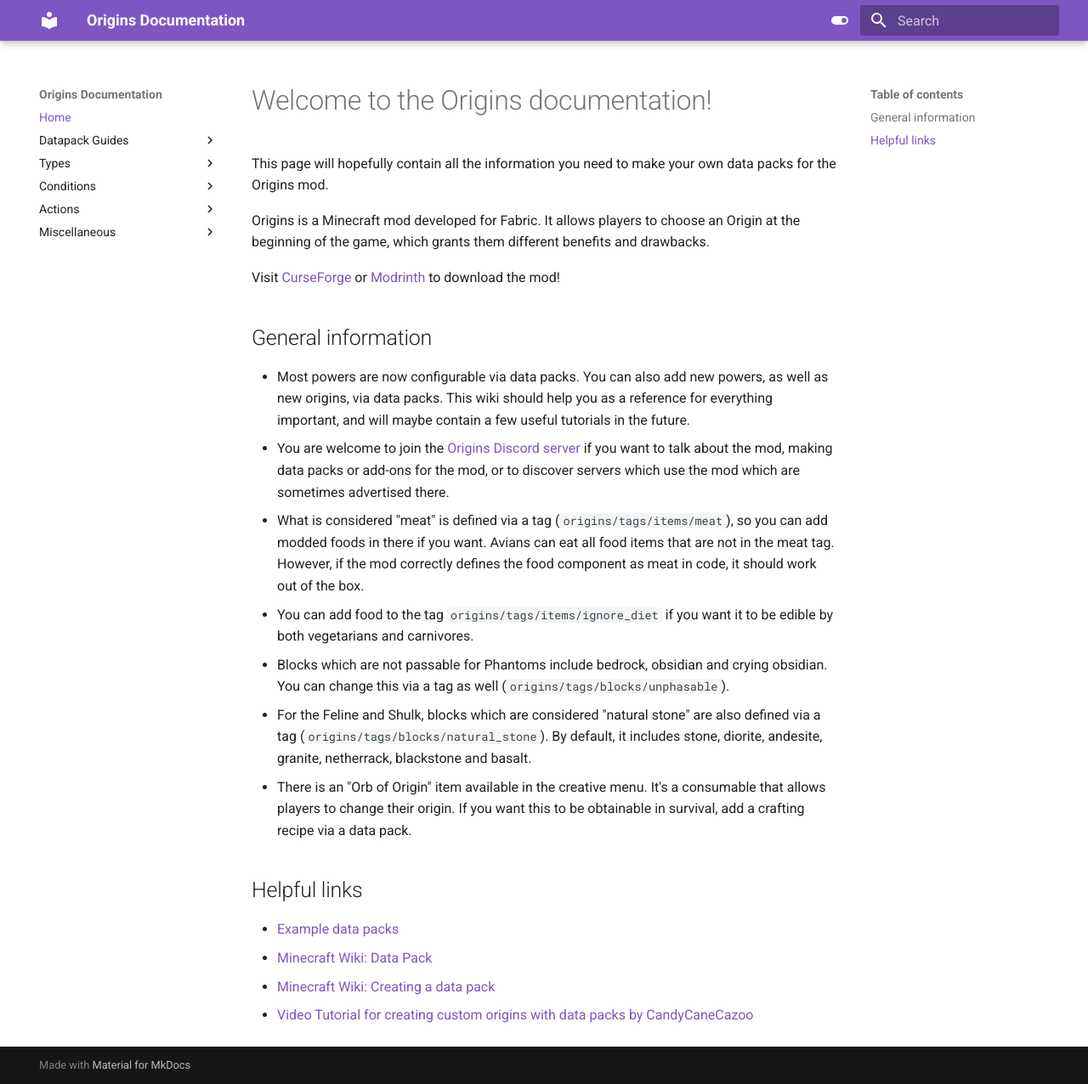
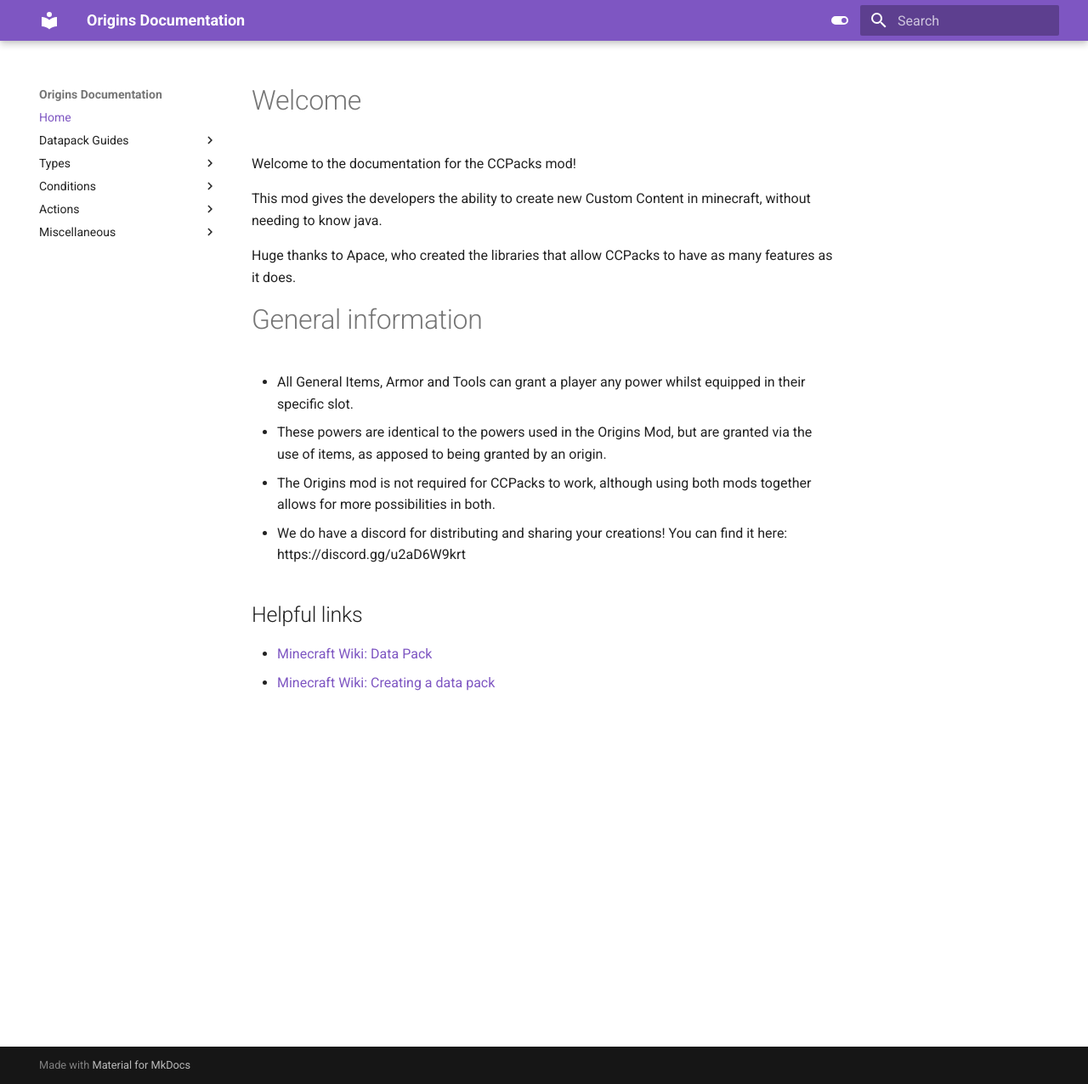
Before and after one commit to eggohito/CCPacks-Documentation, an MkDocs documentation site: the page built from docs/index.md, in a window 1280 px wide and 1276 px high. Shown: the whole window at 85% size. Built offline with MkDocs 1.6.1 and Material for MkDocs 9.7.7, drawn with Linux system fonts in a browser that asks for light colours.

Commit message:
Update index.md

```diff
--- a/docs/index.md
+++ b/docs/index.md
@@ -2,27 +2,21 @@
 title: Home
 date: 2021-04-04
 ---
-# Welcome to the Origins documentation!
+# Welcome
+Welcome to the documentation for the CCPacks mod!
 
-This page will hopefully contain all the information you need to make your own data packs for the Origins mod.
+This mod gives the developers the ability to create new Custom Content in minecraft, without needing to know java.
 
-Origins is a Minecraft mod developed for Fabric. It allows players to choose an Origin at the beginning of the game, which grants them different benefits and drawbacks.
+Huge thanks to Apace, who created the libraries that allow CCPacks to have as many features as it does.
 
-Visit [CurseForge](https://www.curseforge.com/minecraft/mc-mods/origins) or [Modrinth](https://modrinth.com/mod/origins) to download the mod!
 
-## General information
-
-- Most powers are now configurable via data packs. You can also add new powers, as well as new origins, via data packs. This wiki should help you as a reference for everything important, and will maybe contain a few useful tutorials in the future.
-- You are welcome to join the [Origins Discord server](https://discord.gg/4mTMHu3) if you want to talk about the mod, making data packs or add-ons for the mod, or to discover servers which use the mod which are sometimes advertised there.
-- What is considered "meat" is defined via a tag (`origins/tags/items/meat`), so you can add modded foods in there if you want. Avians can eat all food items that are not in the meat tag. However, if the mod correctly defines the food component as meat in code, it should work out of the box.
-- You can add food to the tag `origins/tags/items/ignore_diet` if you want it to be edible by both vegetarians and carnivores.
-- Blocks which are not passable for Phantoms include bedrock, obsidian and crying obsidian. You can change this via a tag as well (`origins/tags/blocks/unphasable`).
-- For the Feline and Shulk, blocks which are considered "natural stone" are also defined via a tag (`origins/tags/blocks/natural_stone`). By default, it includes stone, diorite, andesite, granite, netherrack, blackstone and basalt.
-- There is an "Orb of Origin" item available in the creative menu. It's a consumable that allows players to change their origin. If you want this to be obtainable in survival, add a crafting recipe via a data pack.
+# General information
+- All General Items, Armor and Tools can grant a player any power whilst equipped in their specific slot.
+- These powers are identical to the powers used in the Origins Mod, but are granted via the use of items, as apposed to being granted by an origin.
+- The Origins mod is not required for CCPacks to work, although using both mods together allows for more possibilities in both.
+- We do have a discord for distributing and sharing your creations! You can find it here: https://discord.gg/u2aD6W9krt
 
 ## Helpful links
 
-* [Example data packs](https://github.com/apace100/origins-example-packs)
 * [Minecraft Wiki: Data Pack](https://minecraft.gamepedia.com/Data_Pack)
 * [Minecraft Wiki: Creating a data pack](https://minecraft.gamepedia.com/Tutorials/Creating_a_data_pack)
-* [Video Tutorial for creating custom origins with data packs by CandyCaneCazoo](https://www.youtube.com/watch?v=jId0Fw4w2PQ)
```
